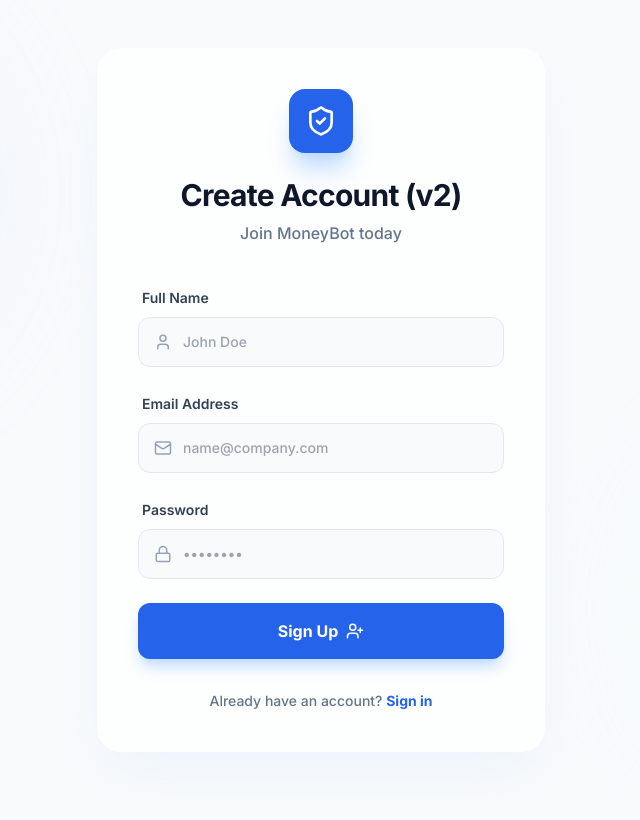
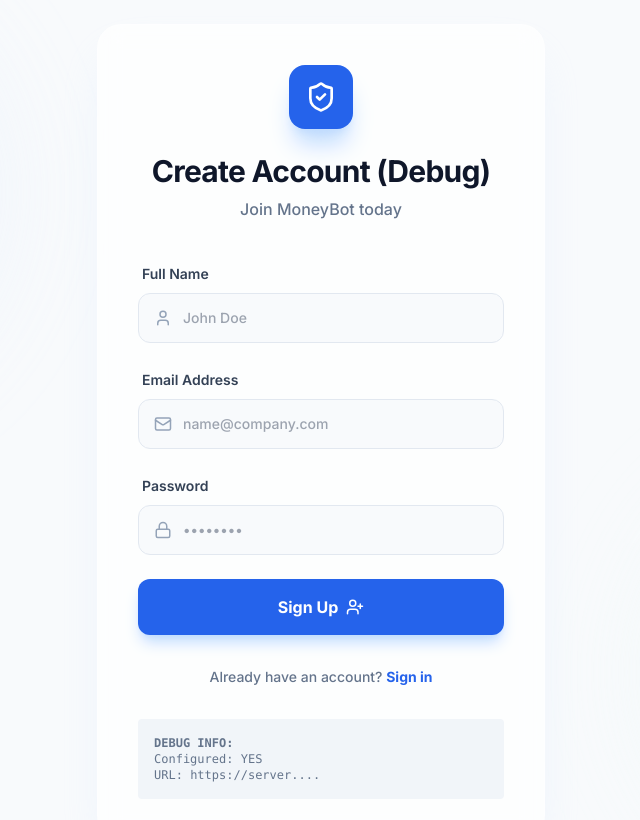
Before and after one commit to vaishnavigandala202-rgb/money-bot, a React (Vite) app in the folder frontend/: page /signup in a window 1280 px wide. Shown: the top 820 px of the page, without its empty margins (319-959 px from the left). Built offline with nearby package versions, Linux system fonts and the light colour scheme; no server answers.

Commit message:
Add debug footer to verify Env Vars

```diff
--- a/frontend/src/pages/Signup.jsx
+++ b/frontend/src/pages/Signup.jsx
@@ -1,7 +1,7 @@
 import React, { useState } from 'react';
 import { motion } from 'framer-motion';
 import { Mail, Lock, UserPlus, ShieldCheck, User } from 'lucide-react';
-import { supabase } from '../lib/supabaseClient';
+import { supabase, isConfigured } from '../lib/supabaseClient';
 import { Link, useNavigate } from 'react-router-dom';
 
 export default function Signup() {
@@ -14,6 +14,12 @@ export default function Signup() {
 
     const handleSubmit = async (e) => {
         e.preventDefault();
+
+        if (!isConfigured) {
+            setError("App not configured.");
+            return;
+        }
+
         setLoading(true);
         setError(null);
 
@@ -70,6 +76,8 @@ export default function Signup() {
         }
     };
 
+    const debugUrl = import.meta.env.VITE_SUPABASE_URL || "undefined";
+
     return (
         <div className="min-h-screen bg-slate-50 flex items-center justify-center p-6 relative overflow-hidden">
             {/* Background Orbs */}
@@ -86,9 +94,16 @@ export default function Signup() {
                         <div className="w-16 h-16 bg-blue-600 rounded-2xl flex items-center justify-center text-white mx-auto mb-6 shadow-xl shadow-blue-200">
                             <ShieldCheck size={32} />
                         </div>
-                        <h1 className="text-3xl font-bold tracking-tight text-slate-900 mb-2">Create Account (v2)</h1>
+                        <h1 className="text-3xl font-bold tracking-tight text-slate-900 mb-2">Create Account (Debug)</h1>
                         <p className="text-slate-500 font-medium">Join MoneyBot today</p>
                     </div>
+
+                    {!isConfigured && (
+                        <div className="mb-6 p-4 rounded-xl bg-orange-50 border border-orange-100 text-orange-800 text-sm">
+                            <p className="font-bold mb-1">Configuration Error</p>
+                            <p>Supabase keys missing in Vercel.</p>
+                        </div>
+                    )}
 
                     {error && (
                         <div className="mb-4 p-3 rounded-lg bg-red-50 text-red-600 text-sm font-medium">
@@ -164,6 +179,12 @@ export default function Signup() {
                         <p className="text-sm text-slate-500 font-medium">
                             Already have an account? <Link to="/login" className="text-blue-600 font-bold hover:underline">Sign in</Link>
                         </p>
+
+                        <div className="mt-8 p-4 bg-slate-100 rounded text-xs text-left overflow-auto font-mono text-slate-500">
+                            <p className="font-bold">DEBUG INFO:</p>
+                            <p>Configured: {isConfigured ? 'YES' : 'NO'}</p>
+                            <p>URL: {debugUrl.substring(0, 15)}...</p>
+                        </div>
                     </div>
                 </div>
             </motion.div>
```
